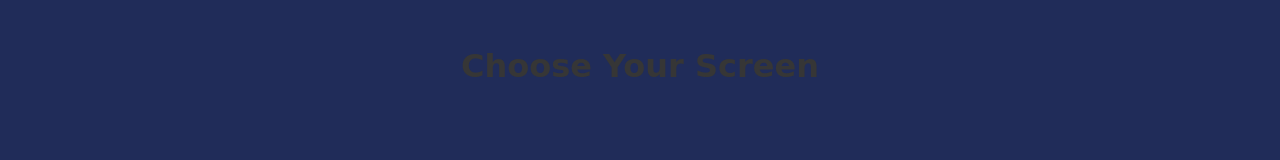
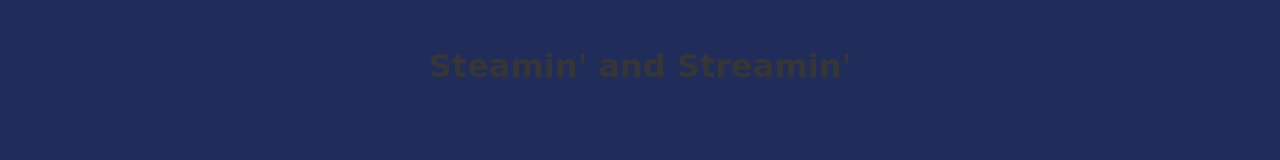
Before and after one commit to FarmFreshYeets/Choose-Your-Scream, a plain HTML site: page index.html in a window 1280 px wide. Shown: the top 160 px of the page. Drawn offline with nearby package versions, Linux system fonts and the light colour scheme; a web font is replaced by a local one.

Commit message:
changed name of document, and title in README file

```diff
--- a/index.html
+++ b/index.html
@@ -18,7 +18,7 @@
     <nav class="hero center">
         <div class="hero-body">
             <div class="container">
-                <h1 class="title is-3 text-center">Choose Your Screen</h1>
+                <h1 class="title is-3 text-center">Steamin' and Streamin'</h1>
             </div>
         </div>
     </nav>
```
